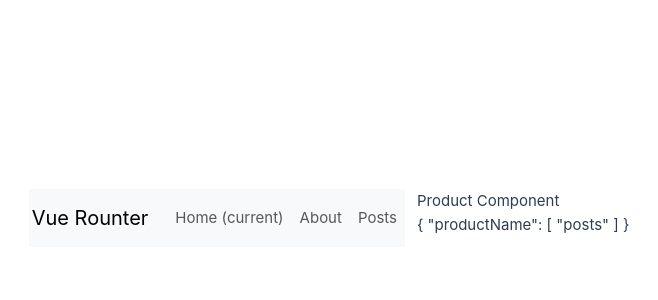
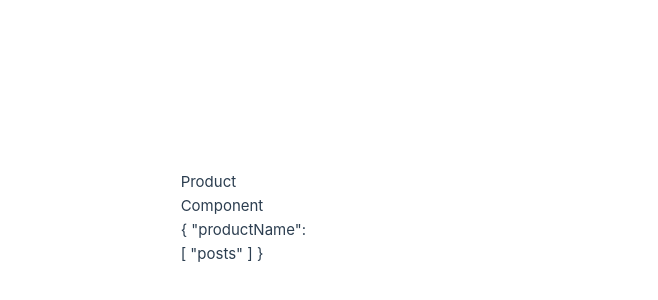
Before and after one commit to JeongAhYoon/vue_practice, a Vue app: page /#/posts in a window 1280 px wide. Shown: the part 182-482 px from the top of the page, without its empty margins (235-893 px from the left). Built offline with nearby package versions, Linux system fonts and the light colour scheme.

Commit message:
named views

```diff
--- a/src/App.vue
+++ b/src/App.vue
@@ -1,19 +1,22 @@
-<script setup >
-import HeaderComponent from './components/HeaderComponent.vue';
+<template>
+   <router-view name="Header"></router-view>
 
-</script>
+  <div class="container">
+    <div class="row">
+      <router-view name="LeftSideBar" class="col-md-2"></router-view>
 
-<template>
-<HeaderComponent/>
-<div class="container">
-  <div class="row">
-    <div class="col-md-12">
-      <router-view></router-view>
+      <div class="col-md-8">
+        <router-view></router-view>
+      </div>
+
+      <router-view name="RightSideBar" class="col-md-2"></router-view>
     </div>
   </div>
-</div>
 </template>
 
+<script setup>
+import HeaderComponent from "./components/HeaderComponent.vue";
+</script>
 
 <style scoped>
 .link {
--- /dev/null
+++ b/src/components/LeftSideBar.vue
@@ -0,0 +1,6 @@
+<template>
+  <div>Left side bar component</div>
+</template>
+
+<script setup>
+</script>
--- /dev/null
+++ b/src/components/RightSideBar.vue
@@ -0,0 +1,3 @@
+<template>
+  <div>Right side bar component</div>
+</template>
--- a/src/pages/Posts.vue
+++ b/src/pages/Posts.vue
@@ -1,6 +1,6 @@
 <template>
   <div class="row">
-    <div class="col-md-8">
+    <div class="col-md-9">
       <div>Posts Page</div>
       <table class="table table-striped" v-if="posts.length">
         <thead>
@@ -26,7 +26,7 @@
         </tbody>
       </table>
     </div>
-    <div class="col-md-4">
+    <div class="col-md-3">
       <router-view></router-view>
     </div>
   </div>
```
Also changed, not shown: src/main.js (+8 -4 lines).
